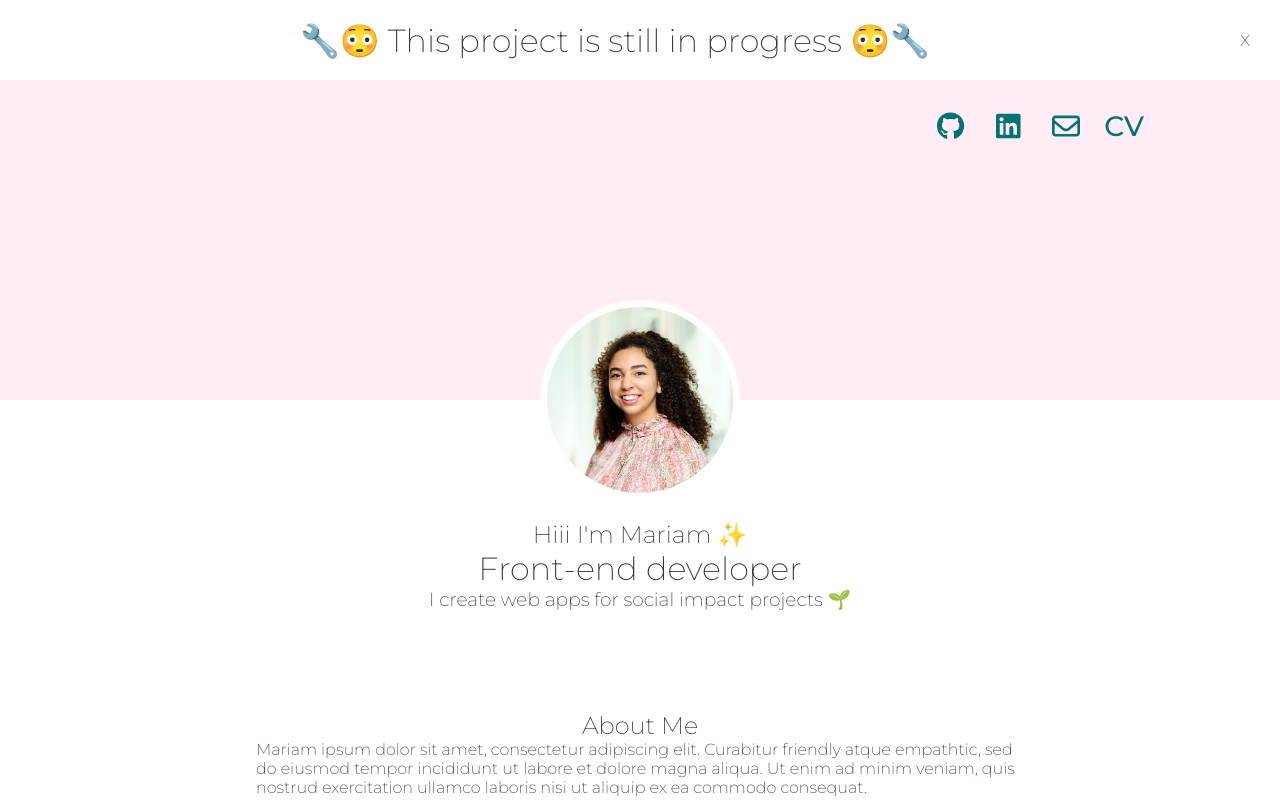
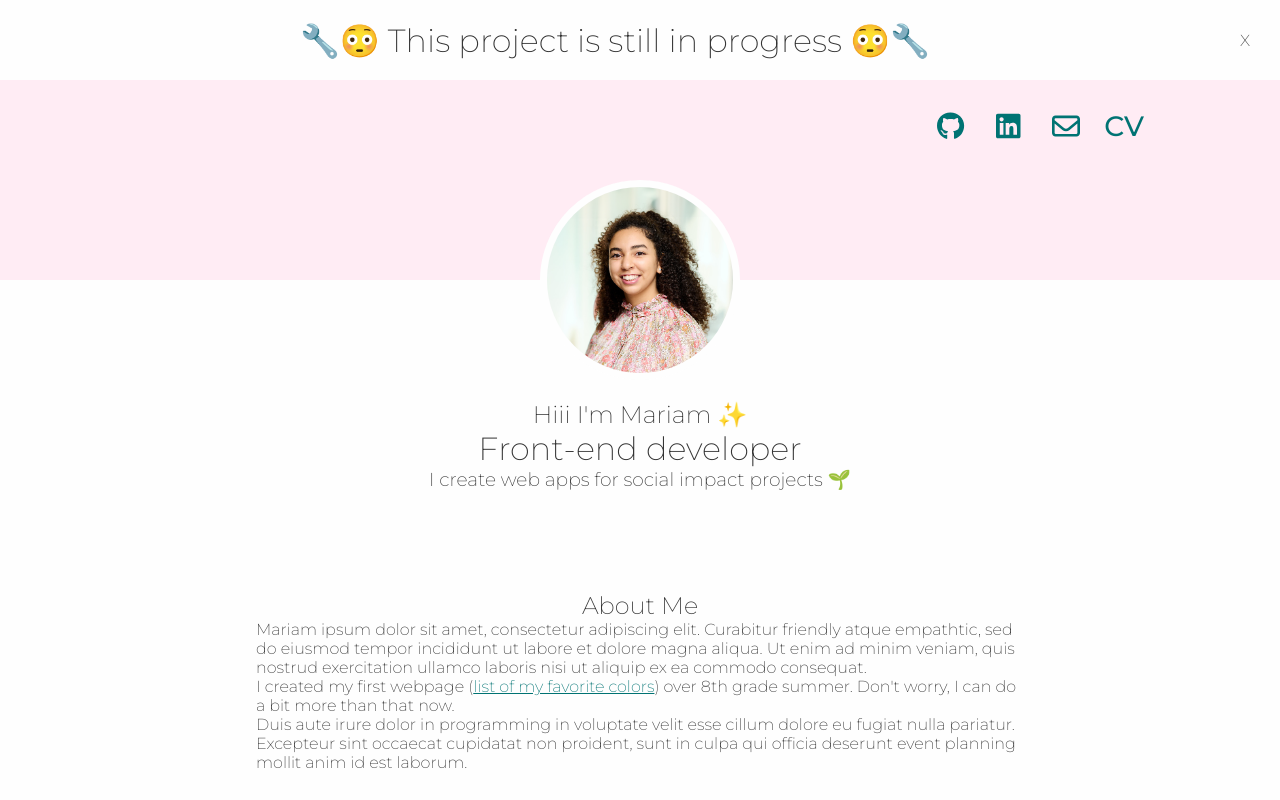
Before and after one commit to MariamElSahhar/portfolio, a React (Vite) app: page / in a window 1280 px wide. Built offline with nearby package versions, Linux system fonts and the light colour scheme.

Commit message:
decreased banner height

```diff
--- a/src/styles/banner.scss
+++ b/src/styles/banner.scss
@@ -8,7 +8,7 @@
     #banner-top {
         background-color: $light-pink;
         width: 100%;
-        height: 40vh;
+        height: 25vh;
         display: flex;
         justify-content: center;
         position: relative;
```
